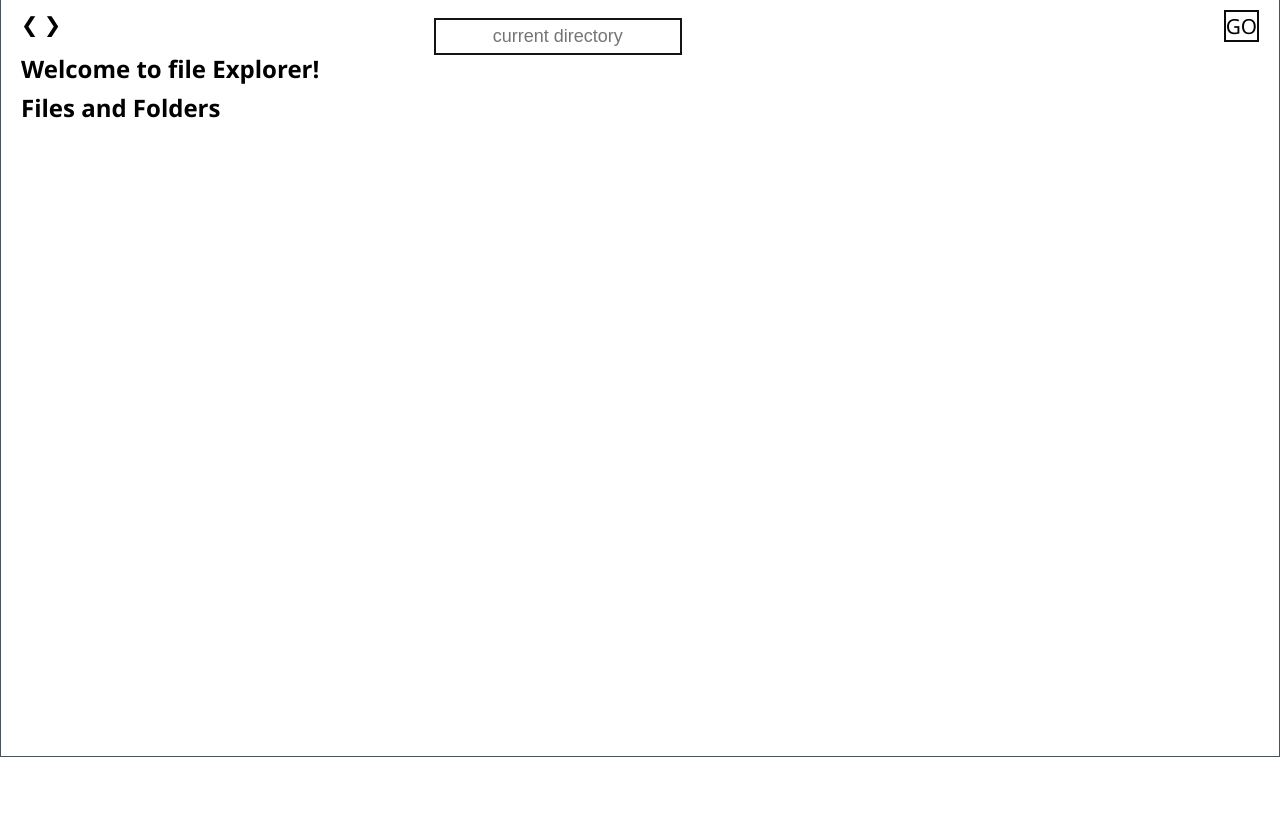
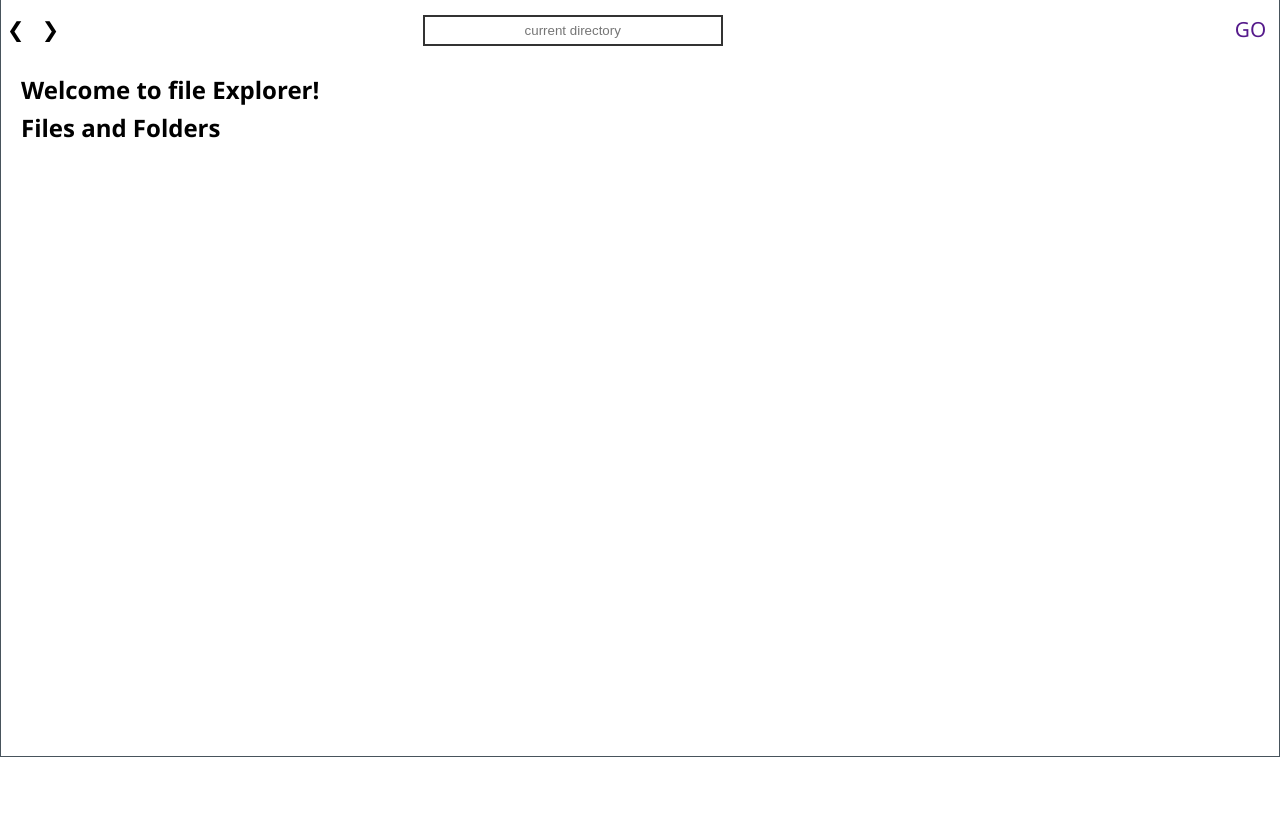
Before and after one commit to GeekHaven/file-explorer, an Electron app: page index.html in a window 1280 px wide. Shown: the part 43-865 px from the top of the page. Before the commit the page ends 800 px from the top, so only its background shows below. Drawn offline with Linux system fonts and the light colour scheme; no server answers.

Commit message:
succesful in adding go back,go forward  button

```diff
--- a/index.html
+++ b/index.html
@@ -54,21 +54,20 @@
       </div>
     </header>
 
-    <div id="main">
     <div class="change">
       <div class="container">
-          <a style="text-decoration: none;color: black;" href="">❮  </a>
-          <a style="text-decoration: none;color: black;" href=""> ❯</a>
+        <a id="goback" href="">❮  </a>
+        <a id="goforward" href=""> ❯</a>
       </div>
       <div class="container">
-          <input style="text-decoration: none;color: black;border:2px solid rgb(20, 20, 20);" type="text"
-            placeholder="current directory">
+        <input id="directory" type="text" placeholder="current directory">
       </div>
       <div class="container">
-          <a style="text-decoration: none;float: right;color: black;border:2px solid rgb(12, 12, 12);" href="">GO</a>
+        <a style="float: right;text-decoration: none ;"  type="go" href="">GO</a>
       </div>
     </div>
 
+    <div id="main">
       <h2>Welcome to file Explorer!</h2>
       <div class="lists">
         <h2>Files and Folders</h2>
--- a/style.css
+++ b/style.css
@@ -57,7 +57,7 @@ h2 {
 
 #main {
   height: calc(100% - 32px);
-  margin-top: 32px;
+  margin-top: 10px;
   padding: 20px;
   overflow-y: auto;
 }
@@ -179,29 +179,56 @@ h2 {
 .change
 {
   font-size: 1.3rem;
-
   /* margin: 0mm auto; */
   display: flex;
 
 }
-.change input[type=text]
+/* .change input[type=text]
 {
 
-    padding: 6px;
-    margin-top: 8px;
-    margin-right: 16px;
-    font-size: 18px;
+    ;
+
+} */
+.container
+{
+    width: 33%;
+    margin-top: 15mm;
+
+    /* flex-grow: 4; */
+    /* justify-content: space-between; */
+    /* align-items: flex-start; */
+}
+#goback
+{
+  text-decoration: none;
+  color: black;
+  padding: 6px;
+}
+#goforward
+{
+  text-decoration: none;
+  color: black;
+  padding: 6px;
+}
+#directory
+{
+  text-decoration: none;
+  color: black;
+  border:2px solid rgb(20, 20, 20);
+   padding: 6px;
+   width: 300px;
 
     border-color: #333 ;
     text-align:center;
-    left: auto;
-    right: auto;
+    /* left: auto;
+    right: auto */
+}
+#go
+{
+  text-decoration: none ;
+  color: black;
+  border:2px solid rgb(12, 12, 12);
+  border-color: #333 ;
+  padding: 10px;
 
 }
-.container
-{
-    width: 33%;
-    flex-grow: 4;
-    justify-content: space-between;
-    align-items: flex-start;
-}
```
Lines whose indentation alone changed are shown as unchanged.
